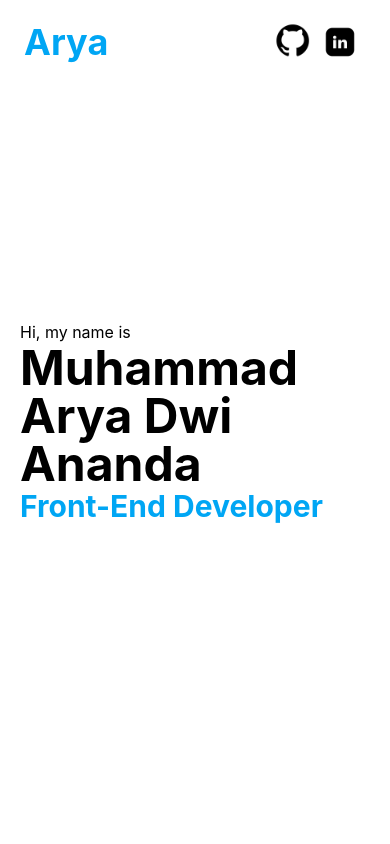
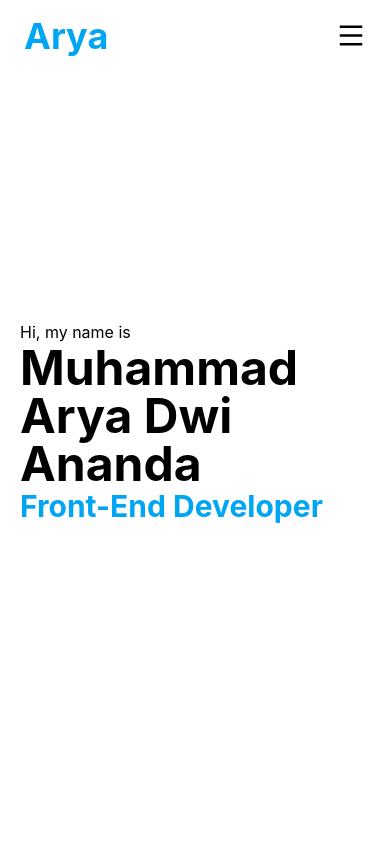
Before and after one commit to arya-dwi-ananda/my-portfolio, a React (Vite) app: page / in a window 390 px wide. Shown: the top 844 px of the page. Built offline with nearby package versions, Linux system fonts and the light colour scheme.

Commit message:
Menambahkan fitur Burger

```diff
--- a/index.html
+++ b/index.html
@@ -5,7 +5,7 @@
     <link rel="icon" type="image/svg+xml" href="/favicon.svg" />
     <meta name="viewport" content="width=device-width, initial-scale=1.0" />
     <!--=============== REMIXICONS ===============-->
-    <link href="https://cdn.jsdelivr.net/npm/remixicon@4.9.1/icons/Arrows/arrow-left-up-line.svg" />
+    <link rel="stylesheet" href="https://cdn.jsdelivr.net/npm/remixicon@4.9.1/fonts/remixicon.css" />
     <title>portofolio-with-react</title>
   </head>
   <body>
--- a/src/components/Navigation.jsx
+++ b/src/components/Navigation.jsx
@@ -1,12 +1,17 @@
-import React from "react";
+import React, { useState } from "react";
 import github from "../assets/github.png";
 import linkedin from "../assets/linkedin.png";
+
 function Navigation() {
+  const [isOpen, setIsOpen] = useState(false);
+  const changeToggle = () => setIsOpen(!isOpen);
+
   return (
     <div className="fixed top-0 left-0 z-999999 w-full bacdrop backdrop-blur-lg">
-      <nav className="flex w-full md:max-w-7xl md:justify-around justify-between items-center py-4 px-6 mx-auto">
+      <nav className="flex w-full md:max-w-7xl md:justify-around justify-between items-center py-4 px-6 mx-auto relative">
         <h2 className="font-bold text-4xl md:text-5xl my-0 text-sky-500">Arya</h2>
-        <ul className="md:flex mx-auto gap-8 hidden">
+        {/* {`nav-menu" className="md:flex mx-auto gap-8 ${isOpen ? "flex" : "hidden"}`} */}
+        <ul id="nav-menu" className={`absolute right-13 md:flex flex-col mx-auto gap-8 ${isOpen ? "flex" : "hidden"}`}>
           <li>
             <a href="#home">Home</a>
           </li>
@@ -23,7 +28,7 @@ function Navigation() {
             <a href="#contact">Contact</a>
           </li>
         </ul>
-        <div className="flex items-center">
+        <div className="md:flex items-center hidden">
           <a href="https://github.com/arya-dwi-ananda">
             <img src={github} alt="" className="w-10 h-10" />
           </a>
@@ -31,6 +36,10 @@ function Navigation() {
             <img src={linkedin} alt="" className="w-13 h-13" />
           </a>
         </div>
+        <div onClick={changeToggle} className="md:hidden" id="nav-toggle">
+          <i className={`${isOpen ? "hidden" : "block"} ri-menu-line nav__burger text-3xl`}></i>
+          <i className={`${isOpen ? "block" : "hidden"} ri-close-line nav__close text-3xl`}></i>
+        </div>
       </nav>
     </div>
   );
--- /dev/null
+++ b/src/utils/index.js
@@ -0,0 +1,12 @@
+const showMenu = (toggleId, navId) => {
+  const toggle = document.getElementById(toggleId),
+    nav = document.getElementById(navId);
+
+  toggle.addEventListener("click", () => {
+    nav.classList.toggle("show-menu");
+
+    toggle.classList.toggle("show-icon");
+  });
+};
+
+showMenu("nav-toggle", "nav-menu");
```
